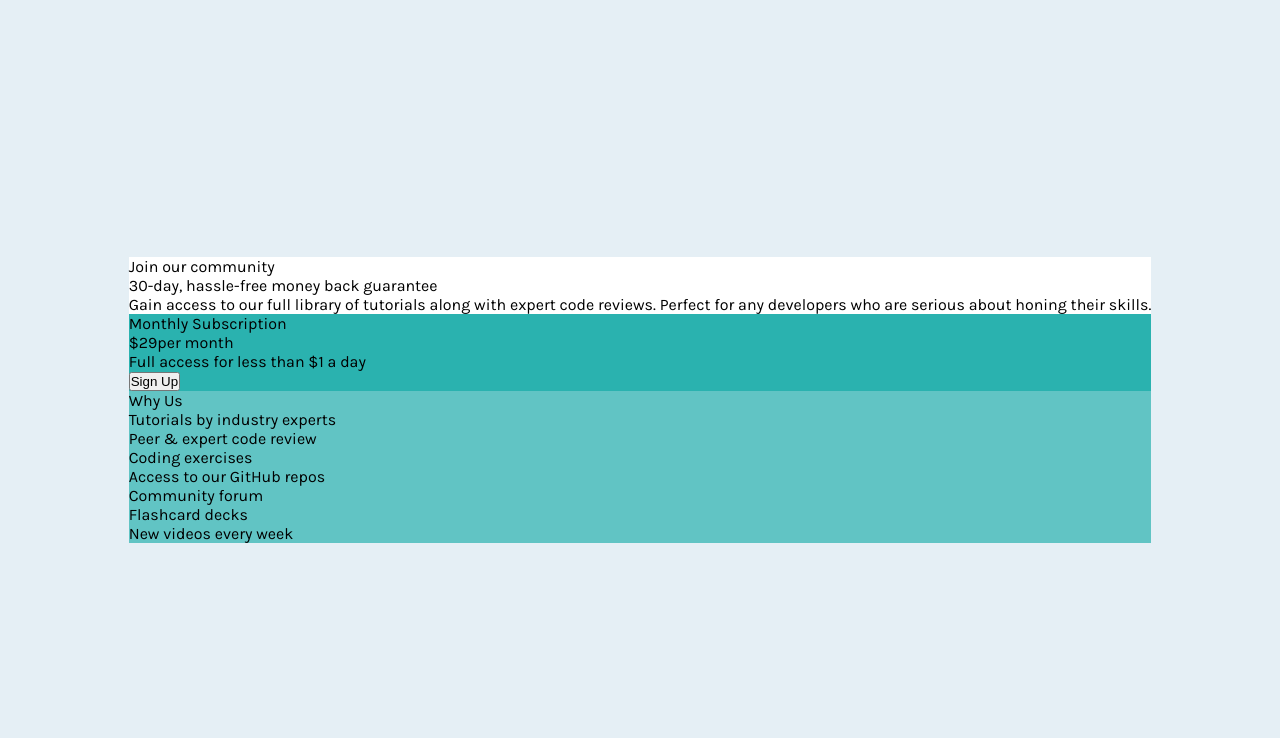
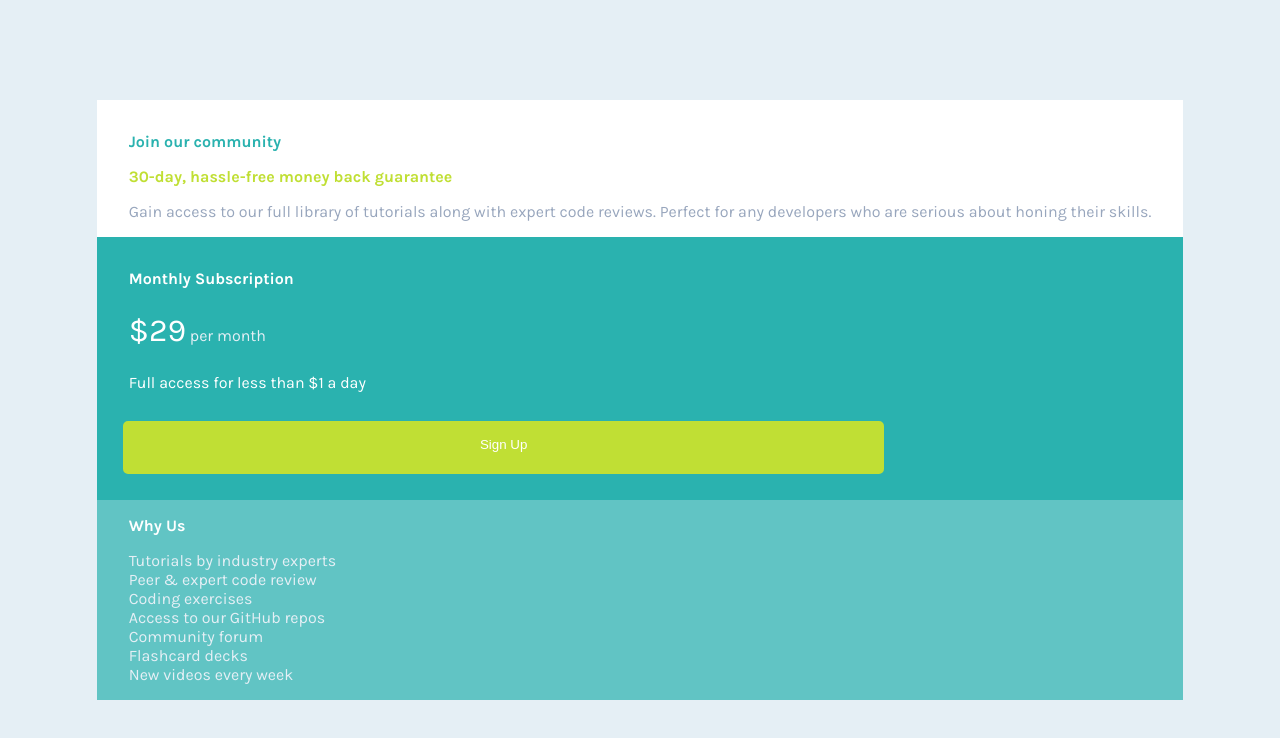
Before and after one commit to ks9927/SIngle-Grid-Component, a plain HTML site: page docs/index.html in a window 1280 px wide. Drawn offline with Linux system fonts and the light colour scheme.

Commit message:
Added colors and some positioning

```diff
--- a/docs/index.html
+++ b/docs/index.html
@@ -20,14 +20,14 @@
         <div class="box-1">
           <p class="header">Join our community</p>
           <p class="green">30-day, hassle-free money back guarantee</p>
-          <p class="descriptiom">Gain access to our full library of tutorials along with expert code reviews.
+          <p class="description">Gain access to our full library of tutorials along with expert code reviews.
             Perfect for any developers who are serious about honing their skills.</p>
         </div>
 
         <!--Box 2-->
         <div class="box-2">
           <p class="header">Monthly Subscription</p>
-          <p class="monthly-fee"><span class="dollar">&dollar;29</span>per month</p>
+          <p class="monthly-fee"><span class="dollar">&dollar;29</span> per month</p>
           <p class="daily-fee">Full access for less than &dollar;1 a day</p>
           <button>Sign Up</button>
         </div>
--- a/docs/styles.css
+++ b/docs/styles.css
@@ -28,18 +28,84 @@ body {
 .wrapper {
   display: grid;
   grid-template-columns: 1fr;
+  padding: 2em;
 }
 
+.header {
+  font-weight: var(--lg-weight);
+}
+
+/* Box 1 */
 .box-1 {
  background-color: white;
 }
 
+.box-1 > * {
+  margin: 1em 2em;
+}
+.box-1 .header {
+   color: var(--cyan);
+   margin-top: 2em;
+}
+.green {
+  color: var(--bright-yellow);
+  font-weight: var(--lg-weight);
+}
+.description {
+  color:var(--grayish-blue);
+  font-weight: var(--sm-weight);
+}
+
+/* Box 2 */
 .box-2 {
   background-color: var(--cyan);
 }
+.box-2 > * {
+  margin: 1em 2em;
+  padding-bottom: 0.5em;
+}
+.box-2 .header {
+  color: white;
+  margin-top: 2em;
+}
+.monthly-fee {
+  color: var(--light-gray);
+  margin-bottom: 2em;
+}
+.dollar {
+  color: white;
+  font-size: 2rem;
+}
+.daily-fee {
+  color: white;
+  margin-bottom: 2em;
+  position: relative;
+  bottom: 1em;
+}
+button {
+  background-color: var(--bright-yellow);
+  border:  2px solid var(--bright-yellow);
+  color: white;
+  width: 70%;
+  height: 20%;
+  border-radius: 5px;
+  position: relative;
+  bottom: 3em;
+}
 
+
+
+/* Box 3 */
 .box-3 {
   background-color: hsla(179, 62%, 43%, 0.7);
+  color: white;
+}
+.box-3 > * {
+  margin: 1em 2em;
+}
+
+.why-us-desc {
+  color: var(--light-gray);
 }
 
 /* Author DIv */
```
